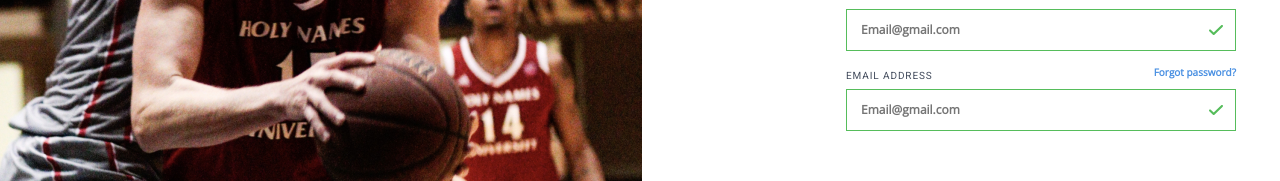
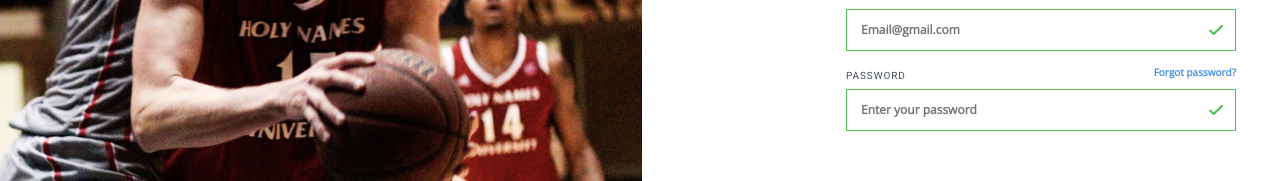
Before and after one commit to dotkurka/SportNewsSite, a React (Create React App) app: page / in a window 1280 px wide. Shown: the part 438-619 px from the top of the page. Built offline with nearby package versions, Linux system fonts and the light colour scheme.

Commit message:
fix: validation

```diff
--- a/src/pages/LogInPage/LogInPage.tsx
+++ b/src/pages/LogInPage/LogInPage.tsx
@@ -37,15 +37,17 @@
           {({ values, errors, touched, handleChange, handleBlur, handleSubmit }) => (
             <Form className='form-contain' onSubmit={handleSubmit}>
               <div className='form-title'>Log in to Sport News</div>
-              {errors.email && errors.password && touched.email && errors.password ? (
-                <div className='form-error'>{errors.email && errors.password}</div>
+
+              {errors.password || errors.email ? (
+                <div className='form-error'>Incorrect user ID or password. Try again</div>
               ) : null}
+
               <div>
                 <Input
                   className='form-input'
                   placeholder='Email@gmail.com'
                   label='Email address'
-                  variant={errors.email ? InputVariant.Error : InputVariant.Succes}
+                  variant={errors.email && touched.email ? InputVariant.Error : InputVariant.Succes}
                   type='email'
                   name='email'
                   onChange={handleChange}
@@ -55,9 +57,11 @@
 
                 <Input
                   className='form-input'
-                  placeholder='Email@gmail.com'
-                  label='Email address'
-                  variant={errors.password ? InputVariant.Error : InputVariant.Succes}
+                  placeholder='Enter your password'
+                  label='Password'
+                  variant={
+                    errors.password && touched.password ? InputVariant.Error : InputVariant.Succes
+                  }
                   type='password'
                   name='password'
                   onChange={handleChange}
@@ -68,6 +72,7 @@
                   }
                 />
               </div>
+
               <Button
                 className='form-button'
                 variant={ButtonVariant.Contained}
--- a/src/pages/LogInPage/validationSchema.ts
+++ b/src/pages/LogInPage/validationSchema.ts
@@ -1,13 +1,11 @@
 import * as Yup from 'yup';
 
-const message = 'Incorrect user ID or password. Try again';
-
 const validationSchema = Yup.object().shape({
-  email: Yup.string().email(message).required('Required'),
+  email: Yup.string().email('email inva').required('Required'),
   password: Yup.string()
-    .required(message)
-    .min(8, message)
-    .matches(/[a-zA-Z]/, message),
+    .required('Required')
+    .min(8, 'Min 8')
+    .matches(/[a-zA-Z]/, 'un Valid'),
 });
 
 export default validationSchema;
```
